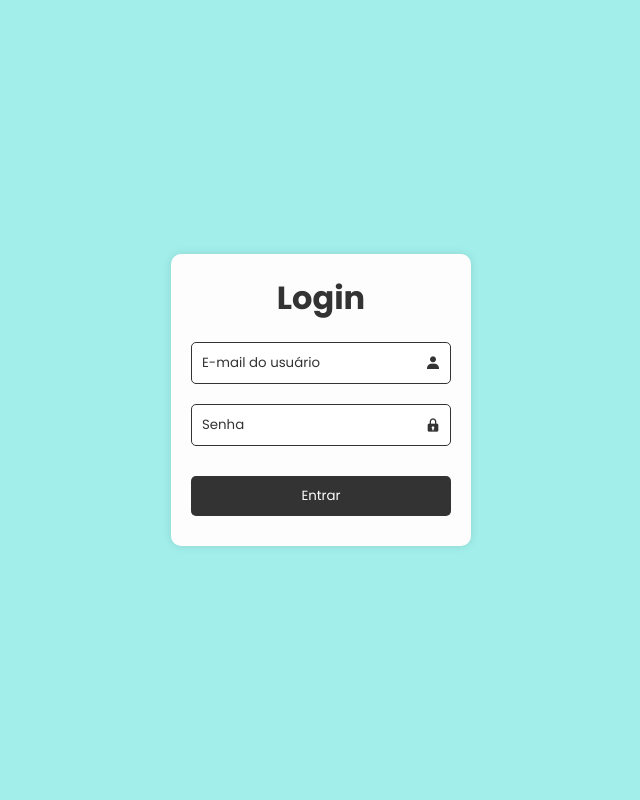
After one commit to Nalteroz/pi-sistema-reciclagem, a Python web app: template app/resources/templates/login.html in a window 1280 px wide. The commit adds this page. Shown: the whole page, without its empty margins (319-959 px from the left). Run offline with Jinja, Linux system fonts and the light colour scheme; the template is opened without the code that fills it, so the values that code supplies are empty.

Commit message:
Add login page.

```diff
--- a/app/resources/templates/index.html
+++ b/app/resources/templates/index.html
@@ -6,6 +6,7 @@
     <title>Index</title>
 </head>
 <body>
-    <h1>Hello world!</h1>
+    <h1>This is the index page!</h1>
+    <p>Nothing to see here</p>
 </body>
 </html>
--- /dev/null
+++ b/app/resources/templates/login.html
@@ -0,0 +1,28 @@
+<!DOCTYPE html>
+<html lang="en">
+<head>
+    <meta charset="UTF-8">
+    <meta name="viewport" content="width=device-width, initial-scale=1.0">
+    <link href='https://unpkg.com/boxicons@2.1.4/css/boxicons.min.css' rel='stylesheet'>
+    <link rel="stylesheet" href={{ url_for('static', filename='login.css') }}>
+    <title>Login page</title>
+</head>
+<body>
+    <div class="wrapper">
+        <h1>Login</h1>
+        <form id="login-form" onsubmit="return false">
+            <div class="imput-box">
+                <input type="text" id="email" placeholder="E-mail do usuário">
+                <i class='bx bxs-user'></i>
+            </div>
+            <div class="imput-box">
+                <input type="password" id="password" placeholder="Senha">
+                <i class='bx bxs-lock' ></i>
+            </div>
+            <button type="submit" onclick="Login()">Entrar</button>
+        </form>
+        <div id="error-message"></div>
+    </div>
+</body>
+<script src={{ url_for('static', filename='login.js') }}></script>
+</html>
--- /dev/null
+++ b/app/resources/templates/static/login.css
@@ -0,0 +1,73 @@
+@import url('https://fonts.googleapis.com/css2?family=Poppins:ital,wght@0,100;0,200;0,300;0,400;0,500;0,600;0,700;0,800;0,900;1,100;1,200;1,300;1,400;1,500;1,600;1,700;1,800;1,900&family=Public+Sans:ital,wght@0,100..900;1,100..900&display=swap');
+
+* {
+    margin: 0;
+    padding: 0;
+    box-sizing: border-box;
+    font-family: "Poppins", sans-serif;
+    color: #333;
+}
+
+body {
+    display: flex;
+    justify-content: center;
+    align-items: center;
+    min-height: 100vh;
+    background-color: #a1eeea;
+}
+
+.wrapper {
+    width: 300px;
+    padding: 20px;
+    background-color: #fdfdfd;
+    border-radius: 10px;
+    box-shadow: 0 0 10px rgba(0, 0, 0, 0.1);
+}
+
+.wrapper h1 {
+    text-align: center;
+    margin-bottom: 20px;
+}
+
+.wrapper .imput-box {
+    position: relative;
+    margin: 0px 0px 20px;
+}
+
+.imput-box input {
+    width: 100%;
+    padding: 10px 30px 10px 10px;
+    outline: none;
+    border: 1px solid #333;
+    border-radius: 5px;
+}
+
+.imput-box input::placeholder {
+    color: #333;
+}
+
+.imput-box i {
+    position: absolute;
+    top: 50%;
+    right: 10px;
+    transform: translateY(-50%);
+
+    cursor: pointer;
+}
+
+.wrapper button {
+    width: 100%;
+    padding: 10px;
+    margin: 10px 0px;
+    border: none;
+    background-color: #333;
+    color: #fff;
+    cursor: pointer;
+    border-radius: 5px;
+}
+
+.wrapper #error-message {
+    color: red;
+    text-align: center;
+    /* margin: 10px 0px; */
+}
--- /dev/null
+++ b/app/resources/templates/static/login.js
@@ -0,0 +1,30 @@
+function Login() {
+    var email = document.getElementById('email').value;
+    var password = document.getElementById('password').value;
+
+    console.log(email);
+    console.log(password);
+
+    // Try to login on /user/login endpoint
+    fetch('/user/login', {
+        method: 'POST',
+        headers: {
+            'Content-Type': 'application/json'
+        },
+        body: JSON.stringify({
+            email: email,
+            password: password
+        })
+    })
+    .then(response => response.json())
+    .then(data => {
+        if (data.login === true) {
+            window.location.href = '/';
+        } else {
+            document.getElementById('error-message').innerHTML = 'Invalid email or password';
+        }
+    })
+    .catch((error) => {
+        document.getElementById('error-message').innerHTML = 'Invalid email or password';
+    });
+}
```
Also changed, not shown: app/app.py (+12 -1 lines), app/resources/blueprints/index_blueprint.py (+8 -1 lines), app/resources/blueprints/user_blueprint.py (+8 -2 lines).
